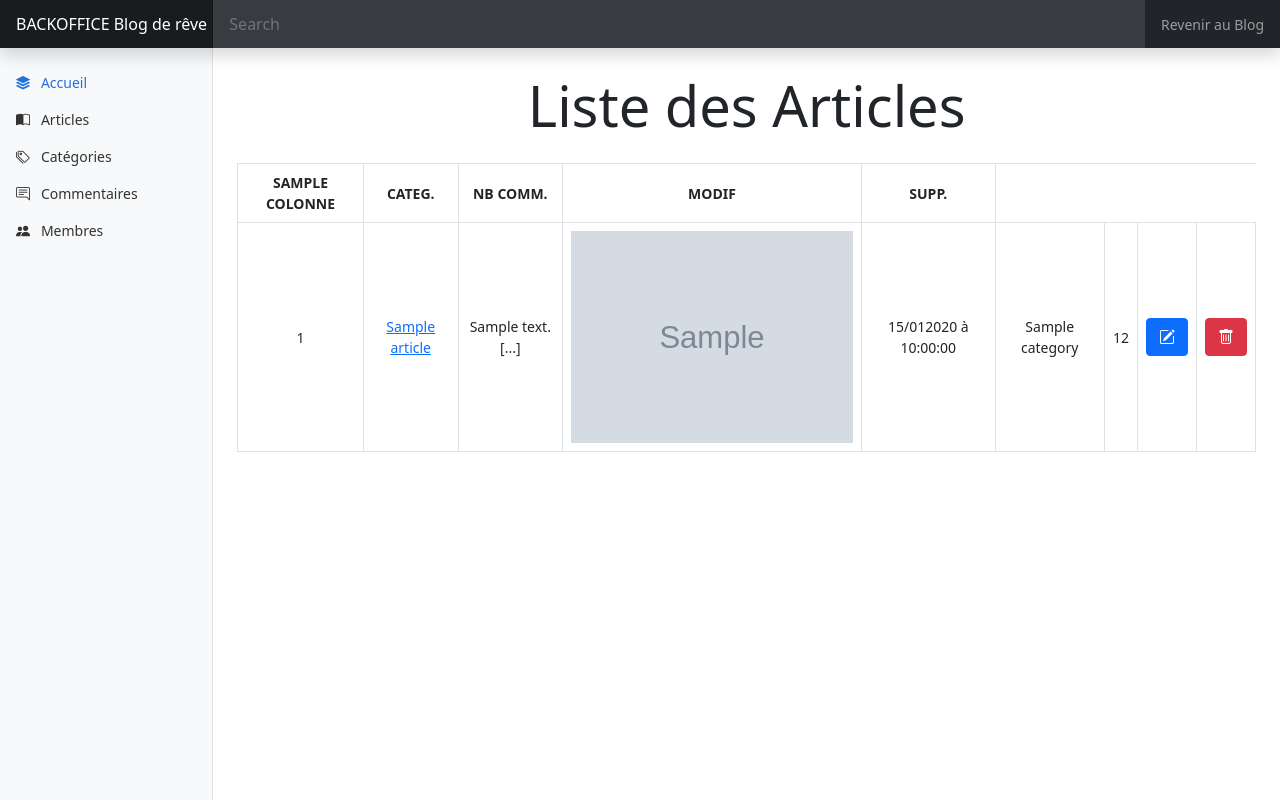
After one commit to MikeAppDev/demoBlog, a Symfony app: template templates/admin/admin_articles.html.twig in a window 1280 px wide. The commit adds this page. Run offline with Twig, Linux system fonts and the light colour scheme; the template is opened without the code that fills it: most values are stand-ins (such as "Sample title", 1, 10 or a date in 2020); grey boxes marked "Sample" are stand-in pictures; some libraries are stand-ins or nearby versions.

Commit message:
dernière version de travail avec BO et modif / suppression

```diff
--- /dev/null
+++ b/public/css/dashboard.css
@@ -0,0 +1,104 @@
+    body {
+        font-size: .875rem;
+    }
+
+    .feather {
+        width: 16px;
+        height: 16px;
+        vertical-align: text-bottom;
+    }
+
+    /*
+    * Sidebar
+    */
+
+    .sidebar {
+        position: fixed;
+        top: 0;
+        /* rtl:raw:
+        right: 0;
+        */
+        bottom: 0;
+        /* rtl:remove */
+        left: 0;
+        z-index: 100; /* Behind the navbar */
+        padding: 48px 0 0; /* Height of navbar */
+        box-shadow: inset -1px 0 0 rgba(0, 0, 0, .1);
+    }
+
+    @media (max-width: 767.98px) {
+        .sidebar {
+        top: 5rem;
+        }
+    }
+
+    .sidebar-sticky {
+        position: relative;
+        top: 0;
+        height: calc(100vh - 48px);
+        padding-top: .5rem;
+        overflow-x: hidden;
+        overflow-y: auto; /* Scrollable contents if viewport is shorter than content. */
+    }
+
+    .sidebar .nav-link {
+        font-weight: 500;
+        color: #333;
+    }
+
+    .sidebar .nav-link .feather {
+        margin-right: 4px;
+        color: #727272;
+    }
+
+    .sidebar .nav-link.active {
+        color: #2470dc;
+    }
+
+    .sidebar .nav-link:hover .feather,
+    .sidebar .nav-link.active .feather {
+        color: inherit;
+    }
+
+    .sidebar-heading {
+        font-size: .75rem;
+        text-transform: uppercase;
+    }
+
+    /*
+    * Navbar
+    */
+
+    .navbar-brand {
+        padding-top: .75rem;
+        padding-bottom: .75rem;
+        font-size: 1rem;
+        background-color: rgba(0, 0, 0, .25);
+        box-shadow: inset -1px 0 0 rgba(0, 0, 0, .25);
+    }
+
+    .navbar .navbar-toggler {
+        top: .25rem;
+        right: 1rem;
+    }
+
+    .navbar .form-control {
+        padding: .75rem 1rem;
+        border-width: 0;
+        border-radius: 0;
+    }
+
+    .form-control-dark {
+        color: #fff;
+        background-color: rgba(255, 255, 255, .1);
+        border-color: rgba(255, 255, 255, .1);
+    }
+
+    .form-control-dark:focus {
+        border-color: transparent;
+        box-shadow: 0 0 0 3px rgba(255, 255, 255, .25);
+    }
+
+th, td{
+    vertical-align: middle !important;
+}
--- a/src/Controller/RegistrationController.php
+++ b/src/Controller/RegistrationController.php
@@ -35,6 +35,7 @@ class RegistrationController extends AbstractController
             $user->setPassword($hash);
 
             $entityManager = $this->getDoctrine()->getManager();
+            // $pdo->prepare("INSERT INTO user VALUES ('user->getPrenom()', '$user->getEmail()')")
             $entityManager->persist($user);
             $entityManager->flush();
             // do anything else you need here, like send an email
--- /dev/null
+++ b/templates/admin/admin_articles.html.twig
@@ -0,0 +1,67 @@
+{% extends "base_admin.html.twig" %}
+
+{% block title %}
+    Blog | Gestion des articles
+{% endblock %}
+
+{% block body %}
+
+    <h1 class="display-4 text-center my-4">Liste des Articles</h1>
+
+    {% for message in app.flashes('success') %}
+
+    <div class="col-md-4 bg-success text-center p-2 text-white mx-auto rouded my-2">
+    {{ message }}
+    </div>
+
+    {% endfor %}
+
+    <table class="table table-bordered text-center">
+
+        <tr>
+        {# colonnes : variable provenant de AdminController qui contient toute les noms des champs / colonnes de la table SQL Article #}
+        {# oneColonne : variable de reception qui receptionne le nom d'une colonne par tour de boucle #}
+
+        {% for oneColonne in colonnes %}
+
+            <th>{{ oneColonne|upper }}</th>
+            {# upper: filtre twig permettant de mettre la chaine de caractères en majuscule #}
+
+        {% endfor %}
+
+            <th>CATEG.</th>
+            <th>NB COMM.</th>
+            <th>MODIF</th>
+            <th>SUPP.</th>
+        </tr>
+
+        {% for oneArticle in articles %}
+
+            <tr>
+                <td>{{ oneArticle.id }}</td>
+                <td class="text-center"><a href="{{ path('blog_show', {'id' : oneArticle.id}) }}">{{ oneArticle.titre }}</a></td>
+                <td>{{ oneArticle.contenu|striptags|slice(0,300) }} [...]</td>
+                <td><img src="{{ oneArticle.image }}" alt="{{ oneArticle.titre }}" class="col-md-12 img-thumbnails"></td>
+                <td class="text-center">{{ oneArticle.date|date('d/mY à H:i:s') }}</td>
+                <td class="text-center"> {{ oneArticle.category.titre }}</td>
+                <td class="text-center">{{ oneArticle.comments|length }}</td>
+
+                <td>
+                    <a href="{{ path('blog_edit', {'id' : oneArticle.id}) }}" class="btn btn-primary">
+                        <i class="bi bi-pencil-square"></i>
+                    </a>
+                </td>
+                <td>
+                    <a href="{{ path('admin_article_remove', {'id' : oneArticle.id}) }}" class="btn btn-danger">
+                        <i class="bi bi-trash"></i>
+                    </a>
+                </td>
+            </tr>
+
+        {% endfor %}
+
+    </table>
+
+
+
+{% endblock %}
--- /dev/null
+++ b/templates/base_admin.html.twig
@@ -0,0 +1,152 @@
+<!doctype html>
+<html lang="fr">
+	<head>
+		<meta charset="utf-8">
+		<meta name="viewport" content="width=device-width, initial-scale=1">
+		<meta name="description" content="">
+		<meta name="author" content="Mark Otto, Jacob Thornton, and Bootstrap contributors">
+		<meta name="generator" content="Hugo 0.84.0">
+		<title>{% block title %}Blog | BACKOFFICE!{% endblock %}</title>
+
+        {% block stylesheets %}
+
+        {% endblock %}
+
+		<link
+		rel="canonical" href="https://getbootstrap.com/docs/5.0/examples/dashboard/">
+
+		<!-- Bootstrap core CSS -->
+		<link href="https://cdn.jsdelivr.net/npm/bootstrap@5.0.2/dist/css/bootstrap.min.css" rel="stylesheet" integrity="sha384-EVSTQN3/azprG1Anm3QDgpJLIm9Nao0Yz1ztcQTwFspd3yD65VohhpuuCOmLASjC" crossorigin="anonymous">
+
+        {# CDN icone bootstrap #}
+        <link rel="stylesheet" href="https://cdn.jsdelivr.net/npm/bootstrap-icons@1.5.0/font/bootstrap-icons.css">
+
+
+		<meta name="theme-color" content="#7952b3">
+
+
+		<style>
+			.bd-placeholder-img {
+				font-size: 1.125rem;
+				text-anchor: middle;
+				-webkit-user-select: none;
+				-moz-user-select: none;
+				user-select: none;
+			}
+
+			@media(min-width: 768px) {
+				.bd-placeholder-img-lg {
+					font-size: 3.5rem;
+				}
+			}
+		</style>
+
+
+		<!-- Custom styles for this template -->
+		<link href="{{ asset('css/dashboard.css') }}" rel="stylesheet">
+	</head>
+	<body>
+
+		<header class="navbar navbar-dark sticky-top bg-dark flex-md-nowrap p-0 shadow">
+			<a class="navbar-brand col-md-3 col-lg-2 me-0 px-3" href="#">BACKOFFICE Blog de rêve</a>
+			<button class="navbar-toggler position-absolute d-md-none collapsed" type="button" data-bs-toggle="collapse" data-bs-target="#sidebarMenu" aria-controls="sidebarMenu" aria-expanded="false" aria-label="Toggle navigation">
+				<span class="navbar-toggler-icon"></span>
+			</button>
+			<input class="form-control form-control-dark w-100" type="text" placeholder="Search" aria-label="Search">
+			<div class="navbar-nav">
+				<div class="nav-item text-nowrap">
+					<a class="nav-link px-3" href="{{ path('blog') }}">Revenir au Blog</a>
+				</div>
+			</div>
+		</header>
+
+		<div class="container-fluid">
+			<div class="row">
+				<nav id="sidebarMenu" class="col-md-3 col-lg-2 d-md-block bg-light sidebar collapse">
+					<div class="position-sticky pt-3">
+						<ul class="nav flex-column">
+							<li class="nav-item">
+								<a class="nav-link active" aria-current="page" href="{{ path('admin') }}">
+									<i class="bi bi-stack"></i>&nbsp;&nbsp;
+									Accueil
+								</a>
+							</li>
+							<li class="nav-item">
+								<a class="nav-link" href="{{ path('admin_articles') }}">
+									<i class="bi bi-book-half"></i>&nbsp;&nbsp;
+									Articles
+								</a>
+							</li>
+							<li class="nav-item">
+								<a class="nav-link" href="#">
+									<i class="bi bi-tags"></i>&nbsp;&nbsp;
+									Catégories
+								</a>
+							</li>
+							<li class="nav-item">
+								<a class="nav-link" href="#">
+									<i class="bi bi-chat-right-text"></i>&nbsp;&nbsp;
+									Commentaires
+								</a>
+							</li>
+							<li class="nav-item">
+								<a class="nav-link" href="#">
+									<i class="bi bi-people-fill"></i>&nbsp;&nbsp;
+									Membres
+								</a>
+							</li>
+						</ul>
+
+						{# <h6 class="sidebar-heading d-flex justify-content-between align-items-center px-3 mt-4 mb-1 text-muted">
+							<span>Saved reports</span>
+							<a class="link-secondary" href="#" aria-label="Add a new report">
+								<span data-feather="plus-circle"></span>
+							</a>
+						</h6> #}
+						{# <ul class="nav flex-column mb-2">
+							<li class="nav-item">
+								<a class="nav-link" href="#">
+									<span data-feather="file-text"></span>
+									Current month
+								</a>
+							</li>
+							<li class="nav-item">
+								<a class="nav-link" href="#">
+									<span data-feather="file-text"></span>
+									Last quarter
+								</a>
+							</li>
+							<li class="nav-item">
+								<a class="nav-link" href="#">
+									<span data-feather="file-text"></span>
+									Social engagement
+								</a>
+							</li>
+							<li class="nav-item">
+								<a class="nav-link" href="#">
+									<span data-feather="file-text"></span>
+									Year-end sale
+								</a>
+							</li>
+						</ul> #}
+					</div>
+				</nav>
+
+
+				<main class="col-md-9 ms-sm-auto col-lg-10 px-md-4">
+                {% block body %}
+
+				{% endblock %}
+				</main>
+
+			</div>
+		</div>
+
+        {% block javascripts %}
+
+        {% endblock %}
+
+        <script src="https://cdn.jsdelivr.net/npm/@popperjs/core@2.9.2/dist/umd/popper.min.js" integrity="sha384-IQsoLXl5PILFhosVNubq5LC7Qb9DXgDA9i+tQ8Zj3iwWAwPtgFTxbJ8NT4GN1R8p" crossorigin="anonymous"></script>
+        <script src="https://cdn.jsdelivr.net/npm/bootstrap@5.0.2/dist/js/bootstrap.min.js" integrity="sha384-cVKIPhGWiC2Al4u+LWgxfKTRIcfu0JTxR+EQDz/bgldoEyl4H0zUF0QKbrJ0EcQF" crossorigin="anonymous"></script>
+	</body>
+</html>
```
Also changed, not shown: src/Controller/AdminController.php (added, +65 -0 lines), src/Controller/SecurityController.php (+27 -0 lines), src/Security/LoginFormAuthenticator.php (added, +63 -0 lines), templates/admin/index.html.twig (added, +11 -0 lines), templates/base.html.twig (+30 -6 lines), templates/security/login.html.twig (added, +45 -0 lines), translations/security.en.php (added, +7 -0 lines), 1 other file.
